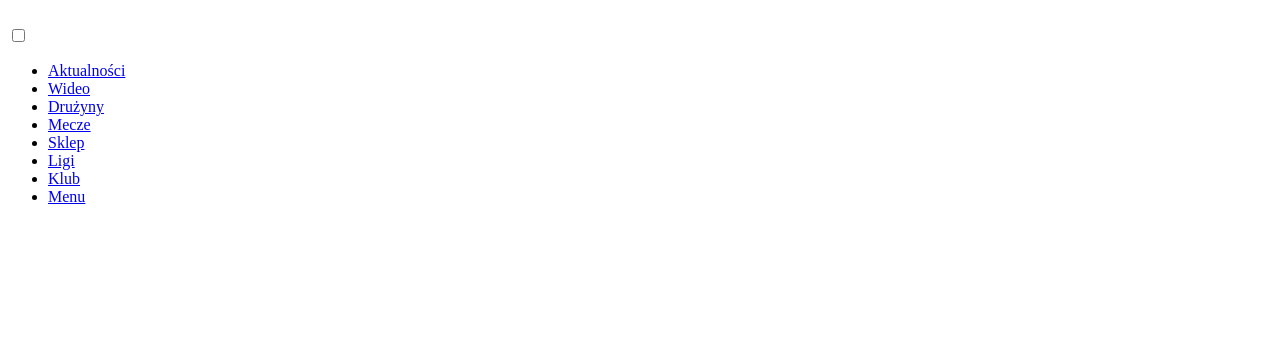
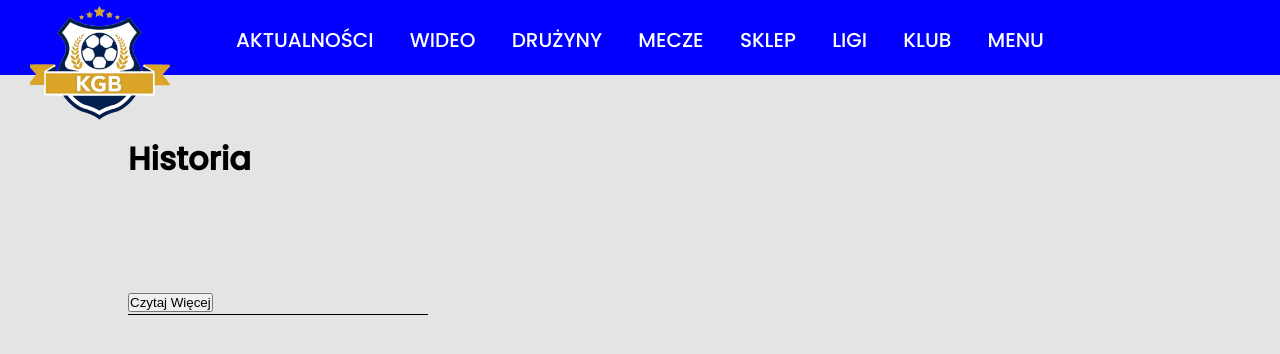
Before and after one commit to KiFami/KGB-Official-Website, a plain HTML site: page klub.html in a window 1280 px wide. Drawn offline with Linux system fonts and the light colour scheme.

Commit message:
Optymalizacja i Uporządkowanie

```diff
--- a/klub.html
+++ b/klub.html
@@ -4,14 +4,15 @@
     <meta charset="UTF-8">
     <meta http-equiv="X-UA-Compatible" content="IE=edge">
     <meta name="viewport" content="width=device-width, initial-scale=1.0">
+    <link rel="stylesheet" href="style.css">
     <title>Document</title>
 </head>
 <body>
     <header class="region">
         <div class="header-top">
             <a href="/">
-                <img src=""
-                    alt="">
+                <img src="./images/logo.png"
+                    alt="" class="logo">
             </a>
         </div>
         <input type="checkbox" id="toggler">
@@ -37,5 +38,30 @@
             </div>
         </nav>
     </header>
+    <main class="site-content">
+        <div class="page-content">
+            <div class="club-item">
+                <div class="title">
+                    <h1>Historia</h1>
+                </div>
+                <div class="short-description">
+                    <p></p>
+                </div>
+                <div class="long-description">
+
+                </div>
+                <button class="read-more-button">Czytaj Więcej</button>
+            </div>
+        </div>
+    </main>
+    <script>
+        const readMoreButton = document.querySelector('.read-more-button');
+        const longDescription = document.querySelector('.long-description');
+
+        readMoreButton.addEventListener('click', () => {
+        longDescription.style.display = 'block';
+        readMoreButton.style.display = 'none';
+        });
+    </script>
 </body>
 </html>
--- a/style.css
+++ b/style.css
@@ -303,6 +303,26 @@ article img {
     transform: scale(0.8);
   }
 
+
+  .short-description {
+    width: 300px;
+    height: 100px;
+    overflow: hidden;
+    text-overflow: ellipsis;
+    white-space: nowrap;
+  }
+
+  .long-description {
+    display: none;
+  }
+
+  .read-more-button {
+    margin-top: 10px;
+  }
+
+.club-item {
+    border-bottom: 1px solid #000;
+}
 /*Responsive*/
 
 @media screen and (max-width: 1480px) {
```
Also changed, not shown: players.html (+10 -10 lines), images/Aro.jpg (added), images/Bedi.jpg (added), images/Hubo.jpg (added), images/Kacprol.jpg (added), images/Kangur.jpg (added), images/Marlena.jpg (added), images/Miro.jpg (added), images/Olo.jpg (added), images/Tapir.jpg (added), images/Wons.jpg (added), images/Zrzut ekranu 2023-05-02 111223.jpg (deleted), images/logo.jpg (deleted), images/received_1964292443910484.jpeg (deleted), 1 more files, 2 other files.
